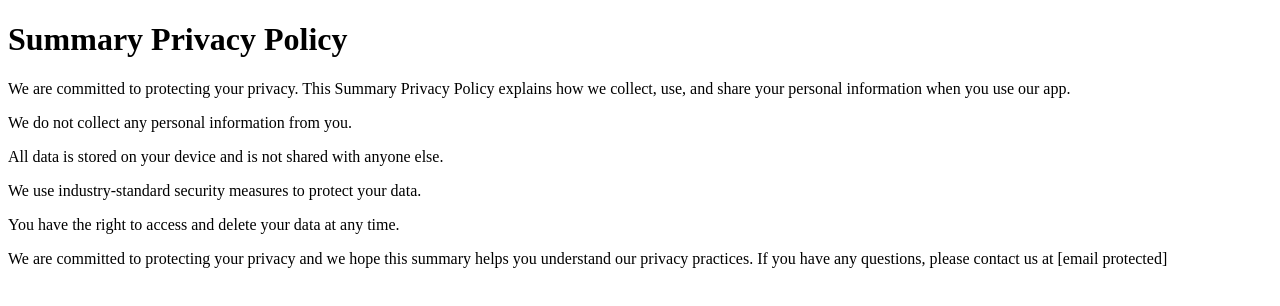
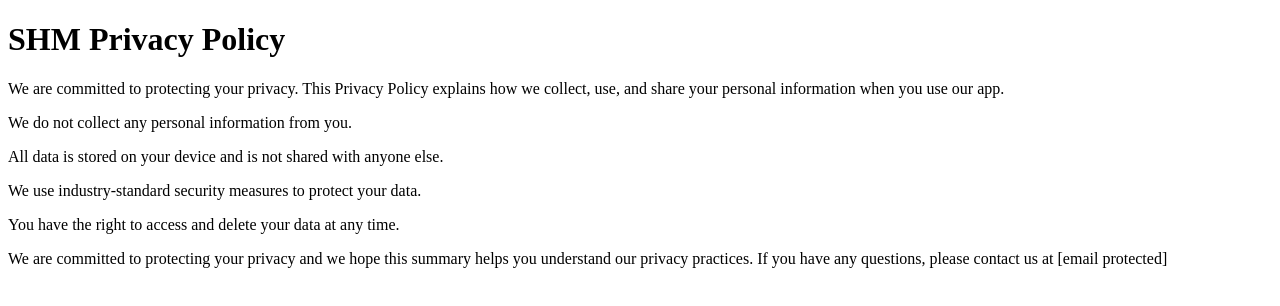
Before and after one commit to mohmulla/mohmulla.github.io, a plain HTML site: page privecy.html in a window 1280 px wide. Drawn offline with Linux system fonts and the light colour scheme.

Commit message:
Update privecy.html

```diff
--- a/privecy.html
+++ b/privecy.html
@@ -1,12 +1,12 @@
 <!DOCTYPE html>
 <html>
 <head>
-<title>Summary Privacy Policy</title>
+<title>SHM Privacy Policy</title>
 </head>
 <body>
-<h1>Summary Privacy Policy</h1>
+<h1>SHM Privacy Policy</h1>
 
-<p>We are committed to protecting your privacy. This Summary Privacy Policy explains how we collect, use, and share your personal information when you use our app.</p>
+<p>We are committed to protecting your privacy. This Privacy Policy explains how we collect, use, and share your personal information when you use our app.</p>
 
 <p>We do not collect any personal information from you.</p>
 
```
